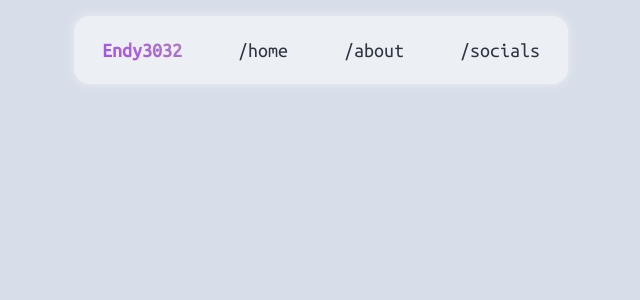
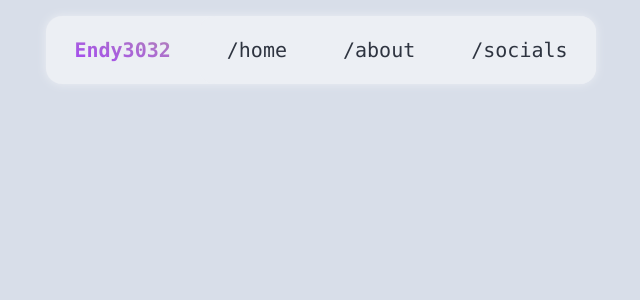
Before and after one commit to Endy3032/Endy3032, a Next.js app: page / in a window 1280 px wide. Shown: the top 300 px of the page, without its empty margins (319-959 px from the left). Built offline with nearby package versions, Linux system fonts and the light colour scheme.

Commit message:
mono font

```diff
--- a/styles/globals.css
+++ b/styles/globals.css
@@ -4,8 +4,9 @@
 
 html, body {
   @apply p-0 m-0 bg-snow-100 dark:bg-polar-0 text-polar-0 dark:text-snow-100 antialiased;
-  font-family: "Ubuntu Mono", -apple-system, BlinkMacSystemFont, Segoe UI, Roboto, Oxygen,
-    Ubuntu, Cantarell, Fira Sans, Droid Sans, Helvetica Neue, sans-serif;
+  @apply font-mono;
+  /* font-family: "Ubuntu Mono", -apple-system, BlinkMacSystemFont, Segoe UI, Roboto, Oxygen,
+    Ubuntu, Cantarell, Fira Sans, Droid Sans, Helvetica Neue, sans-serif; */
 }
 
 #__next {
```
